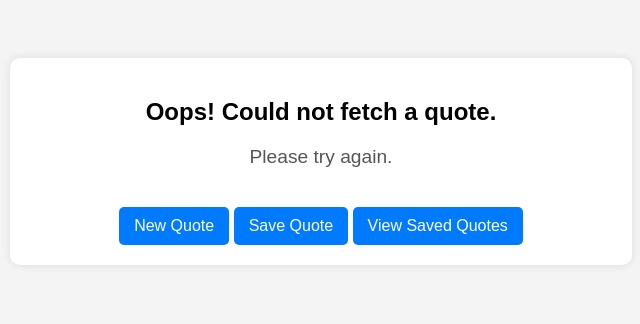
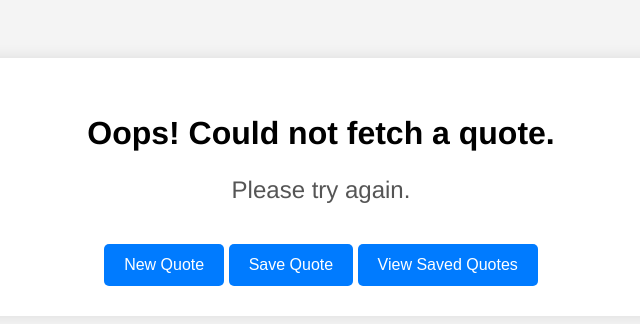
Before and after one commit to Badjedi04/reandom-quote-generator, a plain HTML site: page index.html in a window 1280 px wide. Shown: the whole page, without its empty margins (319-959 px from the left). Drawn offline with Linux system fonts and the light colour scheme; no server answers.

Commit message:
Update style.css

```diff
--- a/style.css
+++ b/style.css
@@ -1,5 +1,5 @@
 body {
-    font-family: Arial, sans-serif;
+    font-family: 'Helvetica Neue', Arial, sans-serif;
     text-align: center;
     padding: 50px;
     background-color: #f4f4f4;
@@ -7,33 +7,37 @@ body {
 
 #quote-box {
     background: white;
-    padding: 20px;
+    padding: 30px;
     border-radius: 10px;
-    width: 50%;
+    width: 60%;
     margin: auto;
-    box-shadow: 0px 0px 10px rgba(0, 0, 0, 0.1);
+    box-shadow: 0px 0px 15px rgba(0, 0, 0, 0.1);
 }
 
 h2 {
-    font-size: 1.5em;
+    font-size: 2em;
+    margin-bottom: 20px;
 }
 
 p {
-    font-size: 1.2em;
+    font-size: 1.5em;
     color: #555;
+    margin-bottom: 20px;
 }
 
 button {
     margin-top: 20px;
-    padding: 10px 15px;
+    padding: 12px 20px;
     border: none;
     background-color: #007bff;
     color: white;
     font-size: 16px;
     cursor: pointer;
     border-radius: 5px;
+    transition: background-color 0.3s, transform 0.3s;
 }
 
 button:hover {
     background-color: #0056b3;
+    transform: scale(1.05);
 }
```
